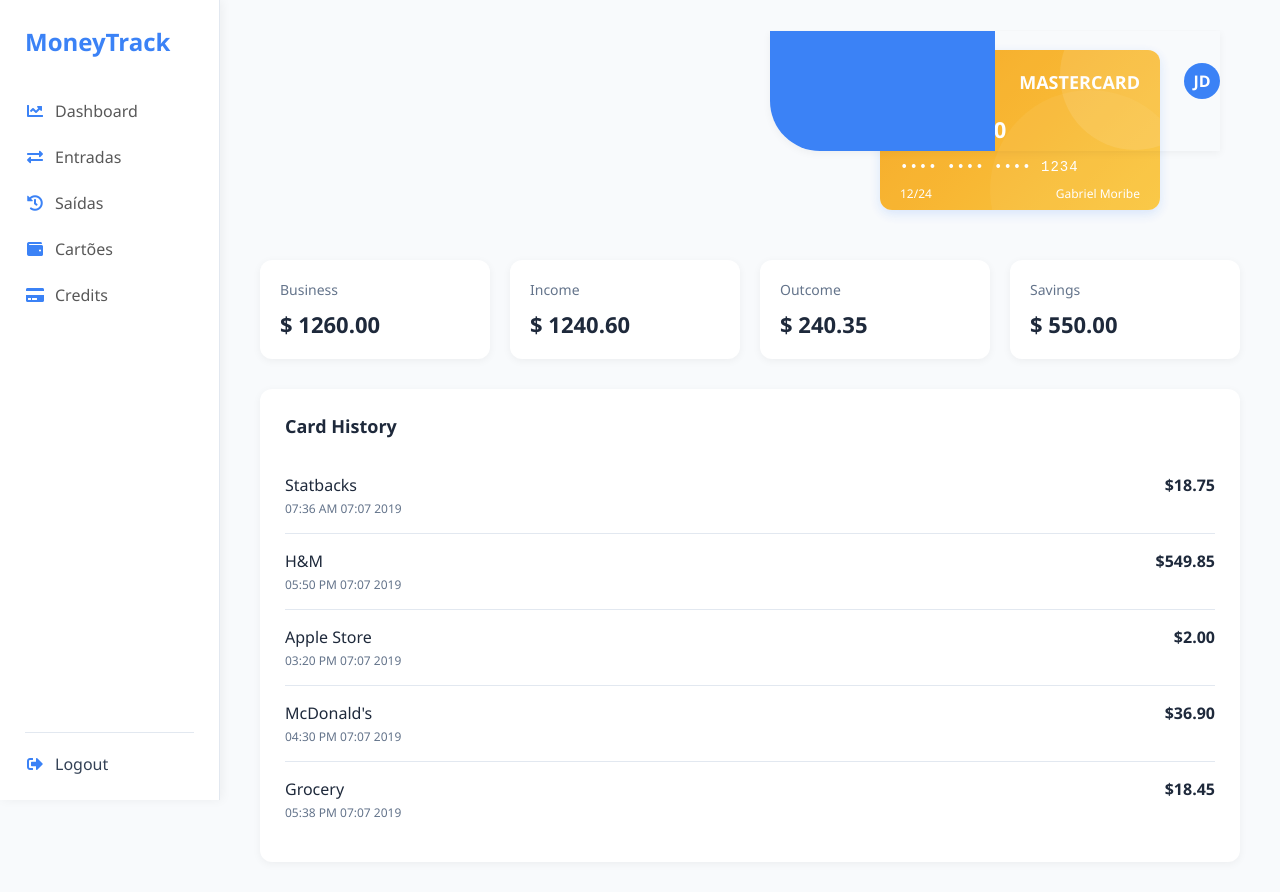
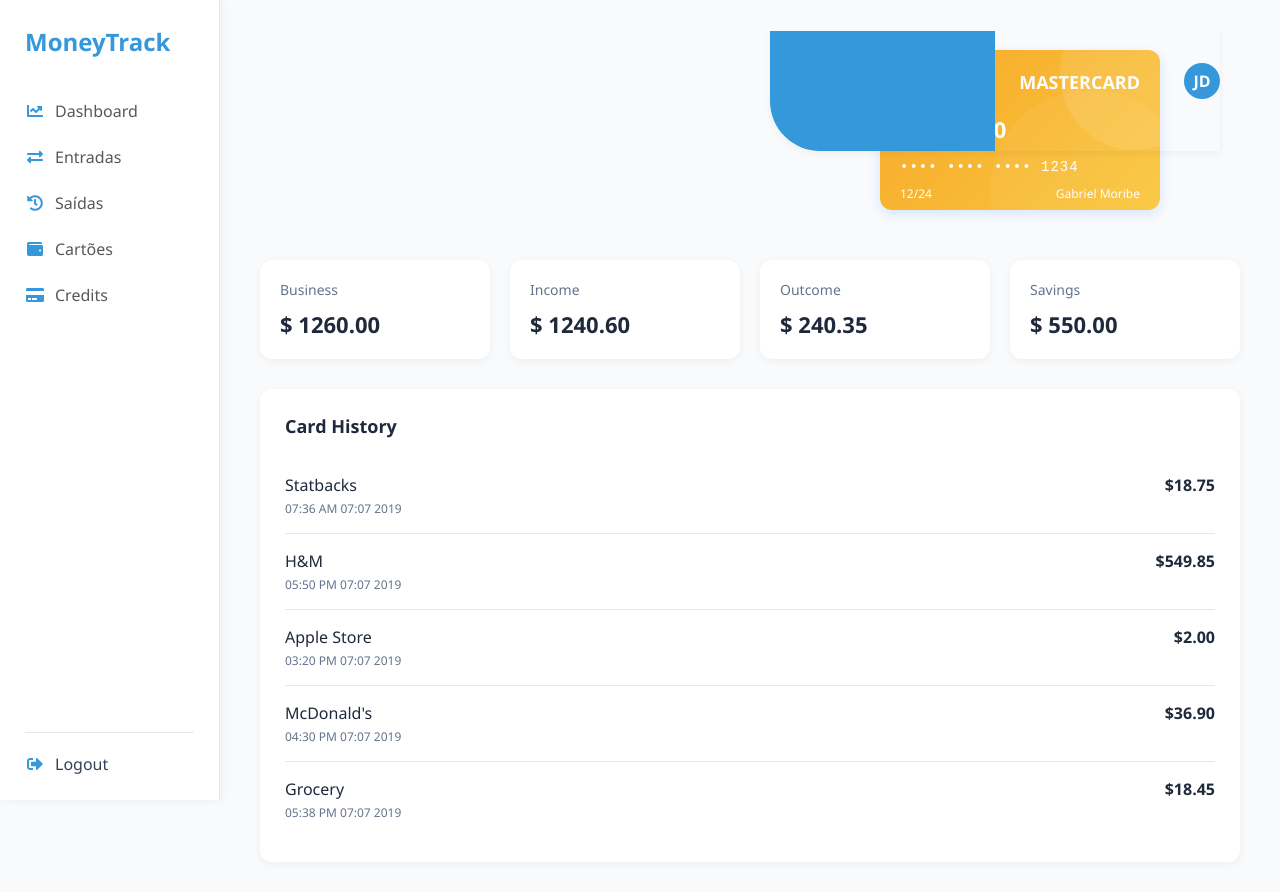
Before and after one commit to g-celente/projeto_exp_criativa, a PHP site: page /view/cards/CardsView.php in a window 1280 px wide. Run offline with PHP 8.4, Linux system fonts and the light colour scheme.

Commit message:
criando css variables

```diff
--- a/assets/css/main.css
+++ b/assets/css/main.css
@@ -1,4 +1,6 @@
 /* Padding */
+
+@import "./variables.css";
 .p-1 {
   padding: 1rem;
 }
@@ -268,7 +270,7 @@
 .logo {
   font-size: 24px;
   font-weight: bold;
-  color: #3b82f6;
+  color: var(--primary-color);
   margin-bottom: 30px;
 }
 
@@ -291,7 +293,7 @@
   margin-right: 10px;
   width: 20px;
   text-align: center;
-  color: #3b82f6; /* ícones azuis */
+  color: var(--primary-color); /* ícones azuis */
 }
 
 .nav-item a {
@@ -300,14 +302,14 @@
 }
 
 .nav-item:hover {
-  color: #3b82f6;
+  color: var(--primary-color);
   background-color: #f1f5f9;
   padding-left: 10px;
   border-radius: 8px;
 }
 
 .nav-item.active {
-  color: #3b82f6;
+  color: var(--primary-color);
   font-weight: 500;
 }
 
@@ -325,13 +327,13 @@
 
 .logout i {
   margin-right: 10px;
-  color: #3b82f6;
+  color: var(--primary-color);
   width: 20px;
   text-align: center;
 }
 
 .logout:hover {
-  color: #3b82f6;
+  color: var(--primary-color);
   background-color: #f1f5f9;
   padding-left: 10px;
   border-radius: 8px;
--- /dev/null
+++ b/assets/css/variables.css
@@ -0,0 +1,3 @@
+:root {
+  --primary-color: #3498db;
+}
--- a/view/cards/CardsView.php
+++ b/view/cards/CardsView.php
@@ -184,7 +184,7 @@
 
         /* Estilo dos Cartões */
         .card {
-            background: linear-gradient(135deg, #3b82f6, #6366f1);
+            background: linear-gradient(135deg, var(--primary-color), #6366f1);
             color: white;
             border-radius: 12px;
             padding: 20px;
@@ -342,7 +342,7 @@
             padding: 12px;
             border: none;
             border-radius: 8px;
-            background-color: #3b82f6;
+            background-color: var(--primary-color);
             color: white;
             font-weight: 500;
             cursor: pointer;
@@ -380,7 +380,7 @@
             position: absolute;
             width: 50%;
             height: 100%;
-            background-color: #3b82f6;
+            background-color: var(--primary-color);
             top: 0;
             left: 0;
             z-index: -1;
@@ -390,7 +390,7 @@
             width: 36px;
             height: 36px;
             border-radius: 50%;
-            background-color: #3b82f6;
+            background-color: var(--primary-color);
             color: white;
             display: flex;
             align-items: center;
--- a/view/entries/EntriesView.php
+++ b/view/entries/EntriesView.php
@@ -156,7 +156,7 @@
         <div class="modal-dialog" role="document">
             <div class="modal-content">
             <div class="modal-header">
-                <h5 class="modal-title" id="adicionarModalLabel">Adicionar Despeza</h5>
+                <h5 class="modal-title" id="adicionarModalLabel">Adicionar Entrada</h5>
                 <button type="button" class="close" data-bs-dismiss="modal" aria-label="Close">
                     <span aria-hidden="true">&times;</span>
                 </button>
```
Also changed, not shown: view/auth/CadastroView.php (+9 -9 lines), view/auth/LoginView.php (+9 -9 lines).
